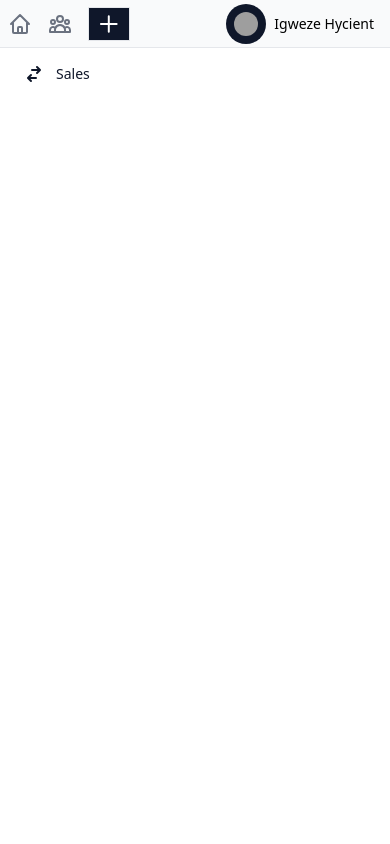
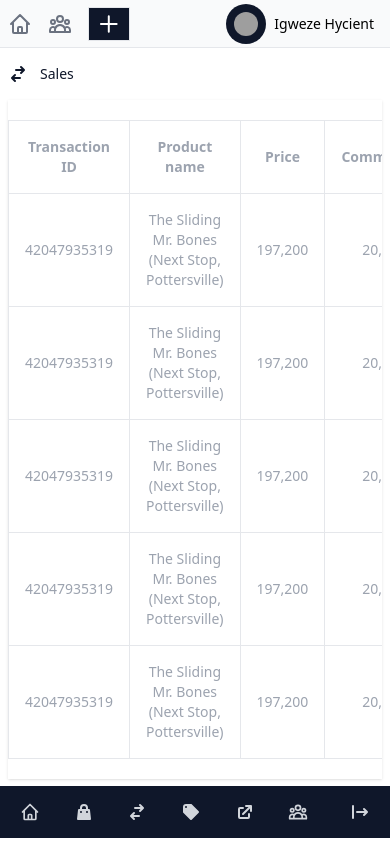
Before and after one commit to emeraldhycient/commissionsfunnels, a React (Vite) app: page /merchant/sales in a window 390 px wide. Built offline with nearby package versions, Linux system fonts and the light colour scheme; grey boxes are pictures that could not be loaded; a web font is replaced by a local one.

Commit message:
[add,update] created transaction page ,sales page , flipped the sidebar in mobile view ,made the top sticky

```diff
--- a/src/components/merchants/layout.jsx
+++ b/src/components/merchants/layout.jsx
@@ -5,13 +5,13 @@
 function Layout({ children }) {
   return (
     <section>
-      <div className="grid grid-cols-1 md:grid-cols-8">
-        <div className="hidden md:block bg-slate-900 pt-[4rem] h-screen">
+      <div className="grid grid-cols-1 md:grid-cols-8 h-screen">
+        <div className="sticky md:static bottom-0  bg-slate-900  md:pt-[4rem] h-fit md:h-screen order-last md:order-first">
           <Sidebar />
         </div>
-        <div className="col-span-7 overflow-y-auto	">
+        <div className="col-span-7 overflow-auto	">
           <Navbar />
-          <div className="px-6">{children}</div>
+          <div className="mx-2 md:px-6">{children}</div>
         </div>
       </div>
     </section>
--- a/src/components/merchants/marketplace/product.jsx
+++ b/src/components/merchants/marketplace/product.jsx
@@ -3,7 +3,7 @@
 
 function Product() {
   return (
-    <div className=" mb-4 border-b-[.1rem] border-[#ffce1a] shadow-lg pt-2">
+    <div className="w-full mb-4 border-b-[.1rem] border-[#ffce1a] shadow-lg pt-2">
       <div className="bg-gray-50 h-40 w-full flex justify-center items-center">
         <img src={shoe} loading="lazy" className="h-40 w-full" alt="" />
       </div>
--- a/src/components/merchants/navbar.jsx
+++ b/src/components/merchants/navbar.jsx
@@ -2,7 +2,7 @@
 
 function Navbar() {
   return (
-    <div className="h-[3rem] bg-gray-50 border-b-[.1rem] border-gray-200 flex items-center px-2 md:px-6">
+    <div className="sticky top-0 left-0 right-0 h-[3rem] bg-gray-50 border-b-[.1rem] border-gray-200 flex items-center px-2 md:px-6">
       <div className="flex-1 flex justify-between items-center">
         <div className="flex items-center">
           <Link
--- /dev/null
+++ b/src/components/merchants/sales/list.jsx
@@ -0,0 +1,22 @@
+import React from "react";
+
+function List() {
+  return (
+    <tr className="text-sm border-t border-gray-200">
+      <td className="text-gray-400 p-4  border-r border-gray-200">
+        42047935319
+      </td>
+      <td className="text-gray-400 p-4  border-r border-gray-200">
+        The Sliding Mr. Bones (Next Stop, Pottersville)
+      </td>
+      <td className="text-gray-400 p-4  border-r border-gray-200">197,200</td>
+      <td className="text-gray-400 p-4  border-r border-gray-200">20,000</td>
+      <td className="text-gray-400 p-4  border-r border-gray-200">pending</td>
+      <td className="text-gray-400 p-4  border-r border-gray-200">
+        2022-03-24 18:06:01
+      </td>
+    </tr>
+  );
+}
+
+export default List;
--- a/src/components/merchants/sidebar.jsx
+++ b/src/components/merchants/sidebar.jsx
@@ -3,7 +3,7 @@
 function Sidebar() {
   return (
     <div className="h-full flex flex-col justify-between">
-      <ul className="mx-auto">
+      <ul className="mx-5 md:mx-auto flex md:block justify-between items-center">
         <li className="text-gray-300 text-sm my-4 hover:text-yellow-500">
           <Link to="/merchant/dashboard" className="flex items-center ">
             <svg
@@ -17,7 +17,7 @@
             >
               <path d="M3 12l2-2m0 0l7-7 7 7M5 10v10a1 1 0 001 1h3m10-11l2 2m-2-2v10a1 1 0 01-1 1h-3m-6 0a1 1 0 001-1v-4a1 1 0 011-1h2a1 1 0 011 1v4a1 1 0 001 1m-6 0h6" />
             </svg>
-            <h6>Dashboard</h6>
+            <h6 className="hidden md:block">Dashboard</h6>
           </Link>
         </li>
         <li className="text-gray-300 text-sm my-4 hover:text-yellow-500">
@@ -34,7 +34,7 @@
                 clipRule="evenodd"
               />
             </svg>
-            <h6>Vendor</h6>
+            <h6 className="hidden md:block">Vendor</h6>
           </Link>
         </li>
         <li className="text-gray-300 text-sm my-4 hover:text-yellow-500">
@@ -47,7 +47,7 @@
             >
               <path d="M8 5a1 1 0 100 2h5.586l-1.293 1.293a1 1 0 001.414 1.414l3-3a1 1 0 000-1.414l-3-3a1 1 0 10-1.414 1.414L13.586 5H8zM12 15a1 1 0 100-2H6.414l1.293-1.293a1 1 0 10-1.414-1.414l-3 3a1 1 0 000 1.414l3 3a1 1 0 001.414-1.414L6.414 15H12z" />
             </svg>
-            <h6>Sales</h6>
+            <h6 className="hidden md:block">Sales</h6>
           </Link>
         </li>
         <li className="text-gray-300 text-sm my-4 hover:text-yellow-500">
@@ -64,7 +64,7 @@
                 clipRule="evenodd"
               />
             </svg>
-            <h6>Marketplace</h6>
+            <h6 className="hidden md:block">Marketplace</h6>
           </Link>
         </li>
         <li className="text-gray-300 text-sm my-4 hover:text-yellow-500">
@@ -78,7 +78,7 @@
               <path d="M11 3a1 1 0 100 2h2.586l-6.293 6.293a1 1 0 101.414 1.414L15 6.414V9a1 1 0 102 0V4a1 1 0 00-1-1h-5z" />
               <path d="M5 5a2 2 0 00-2 2v8a2 2 0 002 2h8a2 2 0 002-2v-3a1 1 0 10-2 0v3H5V7h3a1 1 0 000-2H5z" />
             </svg>
-            <h6>Transactions</h6>
+            <h6 className="hidden md:block">Transactions</h6>
           </Link>
         </li>
         <li className="text-gray-300 text-sm my-4 hover:text-yellow-500">
@@ -94,11 +94,25 @@
             >
               <path d="M17 20h5v-2a3 3 0 00-5.356-1.857M17 20H7m10 0v-2c0-.656-.126-1.283-.356-1.857M7 20H2v-2a3 3 0 015.356-1.857M7 20v-2c0-.656.126-1.283.356-1.857m0 0a5.002 5.002 0 019.288 0M15 7a3 3 0 11-6 0 3 3 0 016 0zm6 3a2 2 0 11-4 0 2 2 0 014 0zM7 10a2 2 0 11-4 0 2 2 0 014 0z" />
             </svg>
-            <h6>Dispatchers</h6>
+            <h6 className="hidden md:block">Dispatchers</h6>
           </Link>
         </li>
+        <li className="block md:hidden text-gray-300 text-sm my-4 hover:text-yellow-500">
+          <svg
+            xmlns="http://www.w3.org/2000/svg"
+            className="h-5 w-5 ml-2"
+            viewBox="0 0 20 20"
+            fill="currentColor"
+          >
+            <path
+              fillRule="evenodd"
+              d="M3 3a1 1 0 00-1 1v12a1 1 0 102 0V4a1 1 0 00-1-1zm10.293 9.293a1 1 0 001.414 1.414l3-3a1 1 0 000-1.414l-3-3a1 1 0 10-1.414 1.414L14.586 9H7a1 1 0 100 2h7.586l-1.293 1.293z"
+              clipRule="evenodd"
+            />
+          </svg>
+        </li>
       </ul>
-      <div className="bg-yellow-500 h-24 flex flex-col pb-1 justify-between items-center">
+      <div className="hidden md:block bg-yellow-500 h-24 flex flex-col pb-1 justify-between items-center">
         <Link to="/" className="flex justify-between items-center pt-2  ">
           <div className="h-10 w-10 p-2  rounded-full bg-slate-900">
             {/* replace man with person usernmae*/}
--- /dev/null
+++ b/src/components/merchants/transactions/list.jsx
@@ -0,0 +1,28 @@
+import React from "react";
+
+function List() {
+  return (
+    <tr className="text-sm border-t border-gray-200">
+      <td className="text-gray-400 p-4  border-r border-gray-200">
+        42047935319
+      </td>
+      <td className="text-gray-400 p-4  border-r border-gray-200">
+        Igweze hycient
+      </td>
+      <td className="text-gray-400 p-4  border-r border-gray-200">
+        Igwezehycient86@gmail.com
+      </td>
+      <td className="text-gray-400 p-4  border-r border-gray-200">Purchase</td>
+      <td className="text-gray-400 p-4  border-r border-gray-200">NGN</td>
+      <td className="text-gray-400 p-4  border-r border-gray-200">20,000</td>
+      <td className="text-green-400 p-4  border-r border-gray-200">
+        Successful
+      </td>
+      <td className="text-gray-400 p-4  border-r border-gray-200">
+        2022-03-24 18:06:01
+      </td>
+    </tr>
+  );
+}
+
+export default List;
--- a/src/pages/merchants/marketplace.jsx
+++ b/src/pages/merchants/marketplace.jsx
@@ -49,7 +49,7 @@
           </button>
         </div>
       </div>
-      <div className="grid grid-cols-2 md:grid-cols-4 gap-2 md:gap-6 mt-4">
+      <div className="grid grid-cols-2 md:grid-cols-4 gap-1 md:gap-6 mt-4">
         <Product />
         <Product />
         <Product />
--- a/src/pages/merchants/sales.jsx
+++ b/src/pages/merchants/sales.jsx
@@ -1,5 +1,6 @@
 import { Link } from "react-router-dom";
 import Layout from "../../components/merchants/layout";
+import List from "../../components/merchants/sales/list";
 
 function Sales() {
   return (
@@ -17,8 +18,39 @@
           <h6>Sales</h6>
         </Link>
       </h5>
-      <div className="grid grid-cols-2 md:grid-cols-4 gap-2 md:gap-6 mt-4"></div>
-      <div className="grid grid-cols-2 md:grid-cols-4 gap-2 md:gap-6 mt-4"></div>
+      <div className=" mt-4 shadow py-5 overflow-x-auto">
+        <table className="table-auto text-center border border-gray-200 mx-auto">
+          <thead>
+            <tr className="text-sm text-gray-400">
+              <th className="w-fit p-4 text-center border-r border-gray-200">
+                Transaction ID
+              </th>
+              <th className="w-fit p-4 text-center  border-r border-gray-200">
+                Product name
+              </th>
+              <th className="w-fit p-4 text-center  border-r border-gray-200">
+                Price{" "}
+              </th>
+              <th className="w-fit p-4 text-center  border-r border-gray-200">
+                Commission
+              </th>
+              <th className="w-fit p-4 text-center  border-r border-gray-200">
+                Payment Status
+              </th>
+              <th className="w-fit p-4 text-center  border-r border-gray-200">
+                Sold on
+              </th>
+            </tr>
+          </thead>
+          <tbody>
+            <List />
+            <List />
+            <List />
+            <List />
+            <List />
+          </tbody>
+        </table>
+      </div>
     </Layout>
   );
 }
--- a/src/pages/merchants/transactions.jsx
+++ b/src/pages/merchants/transactions.jsx
@@ -1,5 +1,6 @@
 import { Link } from "react-router-dom";
 import Layout from "../../components/merchants/layout";
+import List from "../../components/merchants/transactions/list";
 
 function Transactions() {
   return (
@@ -18,8 +19,45 @@
           <h6>Transactions</h6>
         </Link>
       </h5>
-      <div className="grid grid-cols-2 md:grid-cols-4 gap-2 md:gap-6 mt-4"></div>
-      <div className="grid grid-cols-2 md:grid-cols-4 gap-2 md:gap-6 mt-4"></div>
+      <div className=" mt-4 shadow py-5 overflow-x-auto">
+        <table className="table-auto text-center border border-gray-200 mx-auto">
+          <thead>
+            <tr className="text-sm text-gray-400">
+              <th className="w-fit p-4 text-center border-r border-gray-200">
+                Transaction ID
+              </th>
+              <th className="w-fit p-4 text-center  border-r border-gray-200">
+                Name
+              </th>
+              <th className="w-fit p-4 text-center  border-r border-gray-200">
+                Email
+              </th>
+              <th className="w-fit p-4 text-center  border-r border-gray-200">
+                Transaction type
+              </th>
+              <th className="w-fit p-4 text-center  border-r border-gray-200">
+                Currency
+              </th>
+              <th className="w-fit p-4 text-center  border-r border-gray-200">
+                Amount
+              </th>
+
+              <th className="w-fit p-4 text-center  border-r border-gray-200">
+                Payment Status
+              </th>
+              <th className="w-fit p-4 text-center  border-r border-gray-200">
+                Date
+              </th>
+            </tr>
+          </thead>
+          <tbody>
+            <List />
+            <List />
+            <List />
+            <List />
+          </tbody>
+        </table>
+      </div>
     </Layout>
   );
 }
```
Also changed, not shown: src/pages/merchants/dispatchersZone.jsx (+26 -5 lines).
